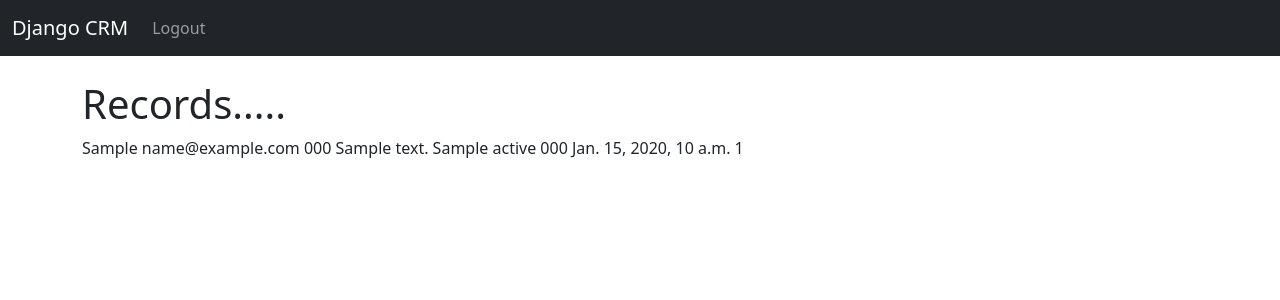
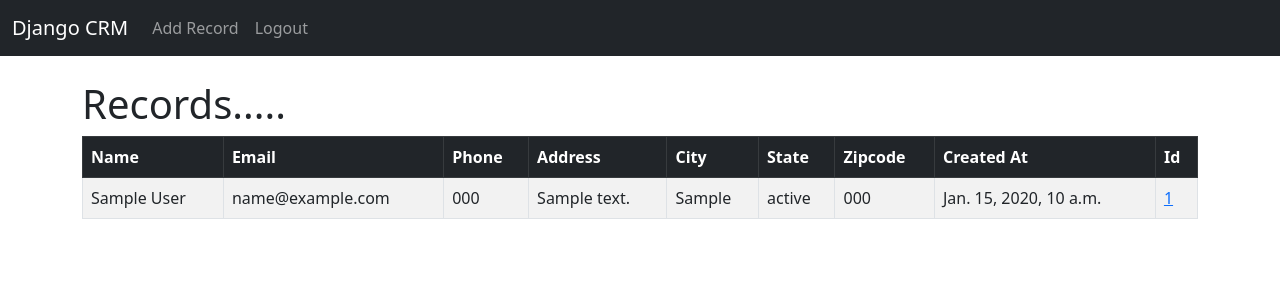
Before and after one commit to MuleHakim/Django-Project, a Django app: page / in a window 1280 px wide. Shown: the top 300 px of the page. Run offline with Django 4.2, Linux system fonts and the light colour scheme; a user stored in the database is signed in; tables that the repository leaves empty hold one stand-in row (values such as "Sample post").

Commit message:
Add and Delete Record

```diff
--- a/website/templates/home.html
+++ b/website/templates/home.html
@@ -1,34 +1,53 @@
 {% extends 'base.html' %}
 
 {% block content %}
-<div class="col-md-6-offset-md-3">
+
 {% if user.is_authenticated %}
+
 <h1>Records.....</h1>
+
+<table class="table table-hover table-striped table-bordered">
+  <thead class="table-dark">
+    <tr>
+      <th scope="col">Name</th>
+      <th scope="col">Email</th>
+      <th scope="col">Phone</th>
+      <th scope="col">Address</th>
+      <th scope="col">City</th>
+      <th scope="col">State</th>
+      <th scope="col">Zipcode</th>
+      <th scope="col">Created At</th>
+      <th scope="col">Id</th>
+    </tr>
+  </thead>
+  <tbody>
       {% if records %}
         {% for record in records %}
-    {{ record.first_name }}
-    {{ record.flast_name }}
-    {{ record.email }}
-    {{ record.phone }}
-    {{ record.address }}
-    {{ record.city }}
-    {{ record.state }}
-    {{ record.zipcode }}
-    {{ record.created_at }}
-    {{ record.id }}
-    <br>
+        <tr>
+            <td>{{ record.first_name }}
+            {{ record.last_name }}</td>
+            <td>{{ record.email }}</td>
+            <td>{{ record.phone }}</td>
+            <td>{{ record.address }}</td>
+            <td>{{ record.city }}</td>
+            <td>{{ record.state }}</td>
+            <td>{{ record.zipcode }}</td>
+            <td>{{ record.created_at }}</td>
+            <td><a href="{% url 'record' record.id %}">{{ record.id }}</a></td>
+        </tr>
         {% endfor %}
       {% endif %}
-
+  </tbody>
+</table>
 
 
 
 {% else %}
+<div class="col-md-6 offset-md-3">
 <h1>Login</h1>
 <br>
 <form method="POST" action="{% url 'home' %}">
     {% csrf_token %}
-    <form>
       <div class="mb-3">
         <input type="text" class="form-control" name="username" placeholder="Username" required>
       </div>
@@ -39,8 +58,5 @@
       <br>
       <button type="submit" class="btn btn-secondary">Login</button>
 </form>
-</form>
-
-</div>
 {% endif %}
 {% endblock %}
--- a/website/templates/navbar.html
+++ b/website/templates/navbar.html
@@ -8,6 +8,9 @@
         <ul class="navbar-nav me-auto mb-2 mb-lg-0">
 
           {% if user.is_authenticated %}
+          <li class="nav-item">
+            <a class="nav-link" href="{% url 'add_record' %}">Add Record</a>
+          </li>
             <li class="nav-item">
               <a class="nav-link" href="{% url 'logout' %}">Logout</a>
             </li>
--- a/website/urls.py
+++ b/website/urls.py
@@ -6,5 +6,7 @@ urlpatterns = [
     # path('login/',views.login_user, name='login'),
     path('logout/',views.logout_user, name='logout'),
     path('register/',views.register_user, name='register'),
-
+    path('record/<int:pk>', views.customer_record, name='record'),
+    path('delete_record/<int:pk>', views.delete_record, name='delete_record'),
+    path('add_record/', views.add_record, name='add_record'),
 ]
--- a/website/views.py
+++ b/website/views.py
@@ -1,7 +1,7 @@
 from django.shortcuts import render, redirect
 from django.contrib.auth import authenticate, login, logout
 from django.contrib import messages
-from .forms import SignUpForm
+from .forms import SignUpForm, AddRecordForm
 from .models import Record
 
 def home(request):
@@ -44,3 +44,34 @@ def register_user(request):
 
     form = SignUpForm()
     return render(request,'register.html',{'form':form})
+
+
+def customer_record(request, pk):
+    if request.user.is_authenticated:
+        customer_record = Record.objects.get(id=pk)
+        return render(request,'record.html',{'customer_record':customer_record})
+    messages.success(request,"You must be logged In")
+    return redirect('home')
+
+def delete_record(request,pk):
+    if request.user.is_authenticated:
+        delete_it = Record.objects.get(id=pk)
+        delete_it.delete()
+        messages.success(request,"Record Deleted Successfully")
+        return redirect('home')
+    messages.success(request,"You must be logged In To Delete The Record")
+    return redirect('home')
+
+def add_record(request):
+    form = AddRecordForm(request.POST or None)
+    if request.user.is_authenticated:
+        if request.method == 'POST':
+            if form.is_valid():
+                add_record = form.save()
+                messages.success(request,"Record Added Successfully")
+                return redirect('home')
+            messages.success(request,"The form is not valid!")
+            return render(request,'add_record.html',{'form':form})
+        return render(request,'add_record.html',{'form':form})
+    messages.success(request,"You must be logged In")
+    return redirect('home')
```
Also changed, not shown: website/forms.py (+16 -0 lines), website/templates/add_record.html (added, +16 -0 lines), website/templates/record.html (added, +27 -0 lines). Lines whose indentation alone changed are shown as unchanged.
